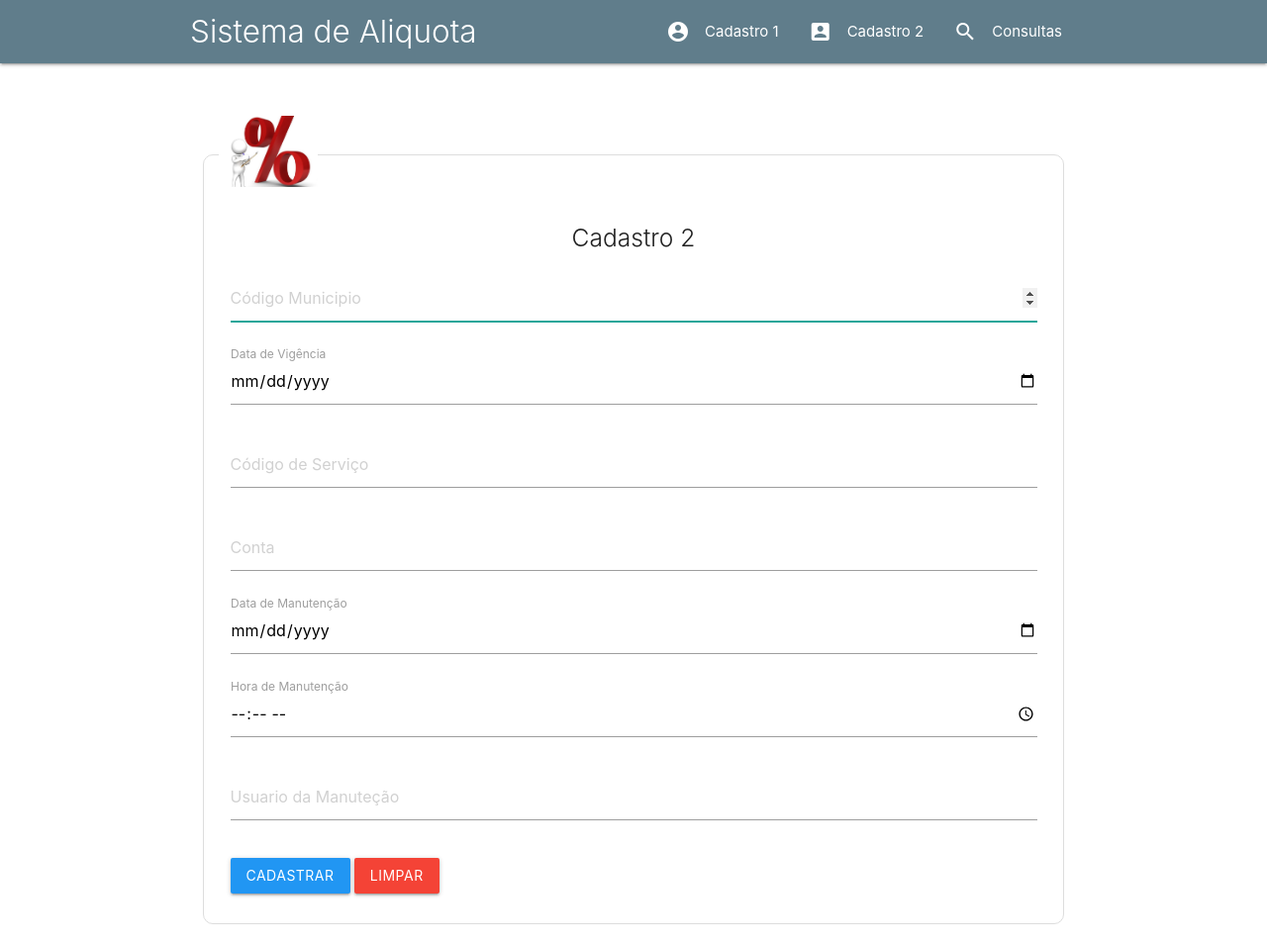
After one commit to KaueDaLuzCatto/MP, a PHP site: page /Editar_Dados/cadastro2.php in a window 1280 px wide. The commit adds this page. Shown: the whole page at 99% size. Run offline with PHP 8.4, Linux system fonts and the light colour scheme.

Commit message:
commit2 :)

```diff
--- /dev/null
+++ b/Editar_Dados/cadastro2.php
@@ -0,0 +1,73 @@
+<?php session_start() ?>
+
+<?php include_once 'includes/header.inc.php' ?>
+
+<?php include_once 'includes/menu.inc.php' ?>
+
+<!--FORMULÁRIO DE CADASTRO-->
+<div class="row container">
+  <p>&nbsp;</p>
+  <form action="banco_de_dados/create2.php" method="post" class="col s12">
+    <fieldset class="formulario" style="padding: 15px">
+      <legend><img src="imagens/boneco_aliquota.jpeg" alt="[imagem]" width="100"></legend>
+      <h5 class="light center">Cadastro 2</h5>
+
+      <?php
+      if (isset($_SESSION['msg'])) :
+        echo $_SESSION['msg'];
+        session_unset();
+      endif;
+      ?>
+      <!--CAMPO CODIGO MUNICIPIO-->
+      <div class="input-field col s12">
+        <!-- <i class="material-icons prefix">add_location</i> -->
+        <input placeholder="Código Municipio" type="number" name="codigo_municipio" id="codigo_municipio" class="active" maxlength="8" required autofocus>
+          <label for="codigo_municipio"></label>
+      </div>
+
+      <!--CAMPO DATA VIGENCIA-->
+      <div class="input-field col s12">
+        <input placeholder="Código Municipio" type="date" name="data_vigencia" id="data_vigencia" maxlength="8" required autofocus>
+        <label for="data_vigencia">Data de Vigência</label>
+      </div>
+
+      <!--CAMPO CÓDIGO SERVIÇO-->
+      <div class="input-field col s12">
+        <input placeholder="Código de Serviço" type="number" name="codigo_servico" id="codigo_servico" maxlength="10" required autofocus>
+        <label for="codigo_servico"></label>
+      </div>
+
+      <!--CAMPO CONTA-->
+      <div class="input-field col s12">
+        <input placeholder="Conta" type="number" name="conta" id="conta" maxlength="6" required autofocus>
+        <label for="conta"></label>
+      </div>
+
+      <!--CAMPO Data da Manutenção-->
+      <div class="input-field col s12">
+        <input type="date" name="data_manutencao" id="data_manutencao" maxlength="5">
+        <label for="data_manutencao">Data de Manutenção</label>
+      </div>
+
+      <!--CAMPO Hora da Manutenção-->
+      <div class="input-field col s12">
+        <input type="time" name="hora_manutencao" id="hora_manutencao" maxlength="6">
+        <label for="hora_manutencao">Hora de Manutenção</label>
+      </div>
+
+      <!--CAMPO Usuario da Manutenção-->
+      <div class="input-field col s12">
+        <input placeholder="Usuario da Manuteção" type="text" name="usuario_manutencao" id="usuario_manutencao" maxlength="20">
+        <label for="usuario_manutencao"></label>
+      </div>
+
+      <!-- BOTÕES -->
+      <div class="input-field col s12">
+        <input type="submit" value="cadastrar" class="btn blue">
+        <input type="reset" value="limpar" class="btn red">
+      </div>
+    </fieldset>
+  </form>
+</div>
+
+<?php include_once 'includes/footer.inc.php' ?>
--- a/Editar_Dados/includes/menu.inc.php
+++ b/Editar_Dados/includes/menu.inc.php
@@ -2,7 +2,8 @@
         <div class="nav-wrapper container">
             <div class="brand-logo light">Sistema de Aliquota</div>
             <ul class="right">
-            <li><a href="index.php"><i class="material-icons left">account_circle</i>Cadastro</a></li>
+            <li><a href="index.php"><i class="material-icons left">account_circle</i>Cadastro 1</a></li>
+            <li><a href="cadastro2.php"><i class="material-icons left">account_box</i>Cadastro 2</a></li>
             <li><a href="consultas.php"><i class="material-icons left">search</i>Consultas</a></li>
             </ul>
         </div>
```
Also changed, not shown: Editar_Dados/banco_de_dados/create2.php (added, +63 -0 lines).
